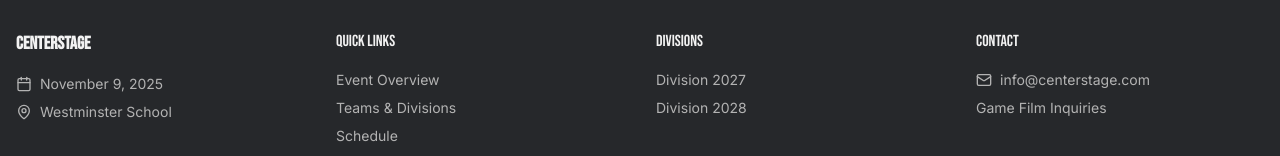
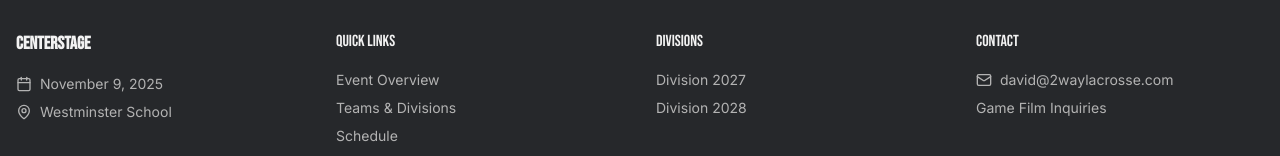
Before and after one commit to jacobwebb12/centerstage, a React (Vite) app: page / in a window 1280 px wide. Shown: the part 6972-7128 px from the top of the page. Built offline with nearby package versions, Linux system fonts and the light colour scheme.

Commit message:
Update Twitter description to 'Centerstage Team Lacrosse Showcase'

```diff
--- a/index.html
+++ b/index.html
@@ -25,7 +25,7 @@
     <!-- Twitter -->
     <meta name="twitter:card" content="summary_large_image" />
     <meta name="twitter:title" content="Centerstage — Elite Lacrosse Showcase | Nov 9, 2025" />
-    <meta name="twitter:description" content="Centerstage brings four elite teams from the 2027 & 2028 divisions to Westminster School for a one-day championship showcase." />
+    <meta name="twitter:description" content="Centerstage Team Lacrosse Showcase" />
     <meta name="twitter:image" content="/cstage.png" />
     <meta name="twitter:image:alt" content="Centerstage Lacrosse Event" />
 
--- a/src/components/Footer.tsx
+++ b/src/components/Footer.tsx
@@ -87,7 +87,7 @@
                   className="flex items-center gap-2 text-foreground-muted hover:text-primary transition-colors"
                 >
                   <Mail className="w-4 h-4" />
-                  <span>info@centerstage.com</span>
+                  <span>david@2waylacrosse.com</span>
                 </a>
                 <a
                   href="mailto:film@centerstage.com"
```
